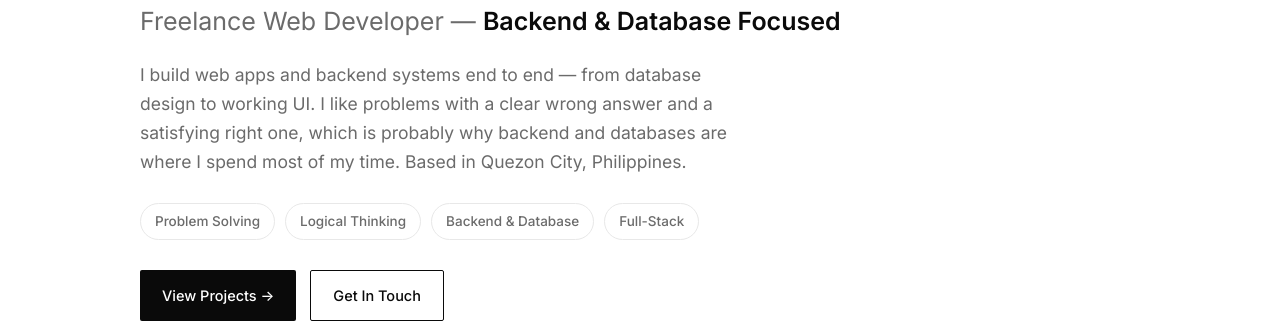
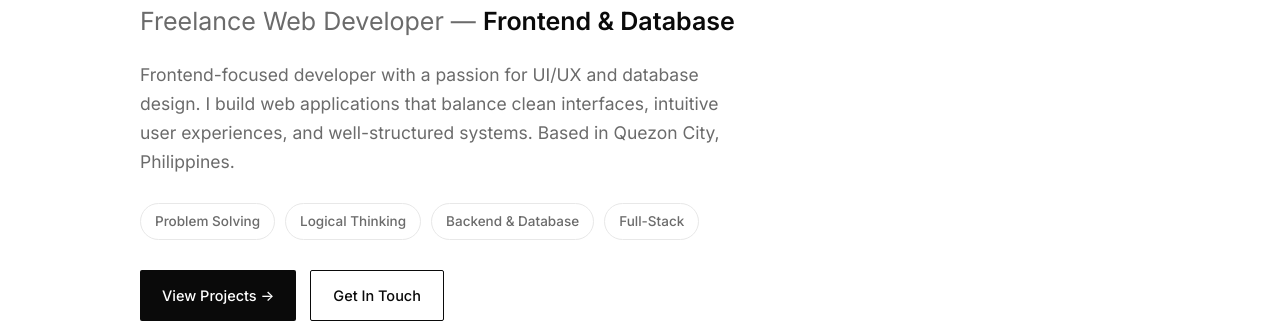
Before and after one commit to rendo-arch/Rayver-s-Portfolio, a website: page index.html in a window 1280 px wide. Shown: the part 355-686 px from the top of the page. Drawn offline with Linux system fonts and the light colour scheme; no server answers.

Commit message:
update the info

```diff
--- a/index.html
+++ b/index.html
@@ -48,12 +48,11 @@
       </div>
     </div>
     <h1>John Rayver Colina<span class="cursor"></span></h1>
-    <p class="role">Freelance Web Developer — <strong>Backend &amp; Database Focused</strong></p>
+    <p class="role">Freelance Web Developer — <strong>Frontend &amp; Database</strong></p>
     <p class="bio">
-      I build web apps and backend systems end to end — from database design to
-      working UI. I like problems with a clear wrong answer and a satisfying right one,
-      which is probably why backend and databases are where I spend most of my time.
-      Based in Quezon City, Philippines.
+      Frontend-focused developer with a passion for UI/UX and database design.
+       I build web applications that balance clean interfaces,
+      intuitive user experiences, and well-structured systems. Based in Quezon City, Philippines.
     </p>
     <div class="trait-tags">
       <span>Problem Solving</span>
@@ -165,7 +164,7 @@
     <div class="timeline">
       <div class="timeline-item reveal">
         <!-- TODO: add the actual dates -->
-        <div class="timeline-date">Add dates</div>
+        <div class="timeline-date">06/2026</div>
         <div class="timeline-content">
           <h3>FlowBorn — Real-Time Notification System</h3>
           <div class="role-meta">System Research Project · C++ (Win32 GUI)</div>
@@ -228,7 +227,7 @@
           <div class="edu-item">
             <span class="edu-date">Senior High School</span>
             <h3>STEM Strand</h3>
-            <p>Graduate</p>
+            <p>Graduate - 2025</p>
           </div>
         </div>
       </div>
```
